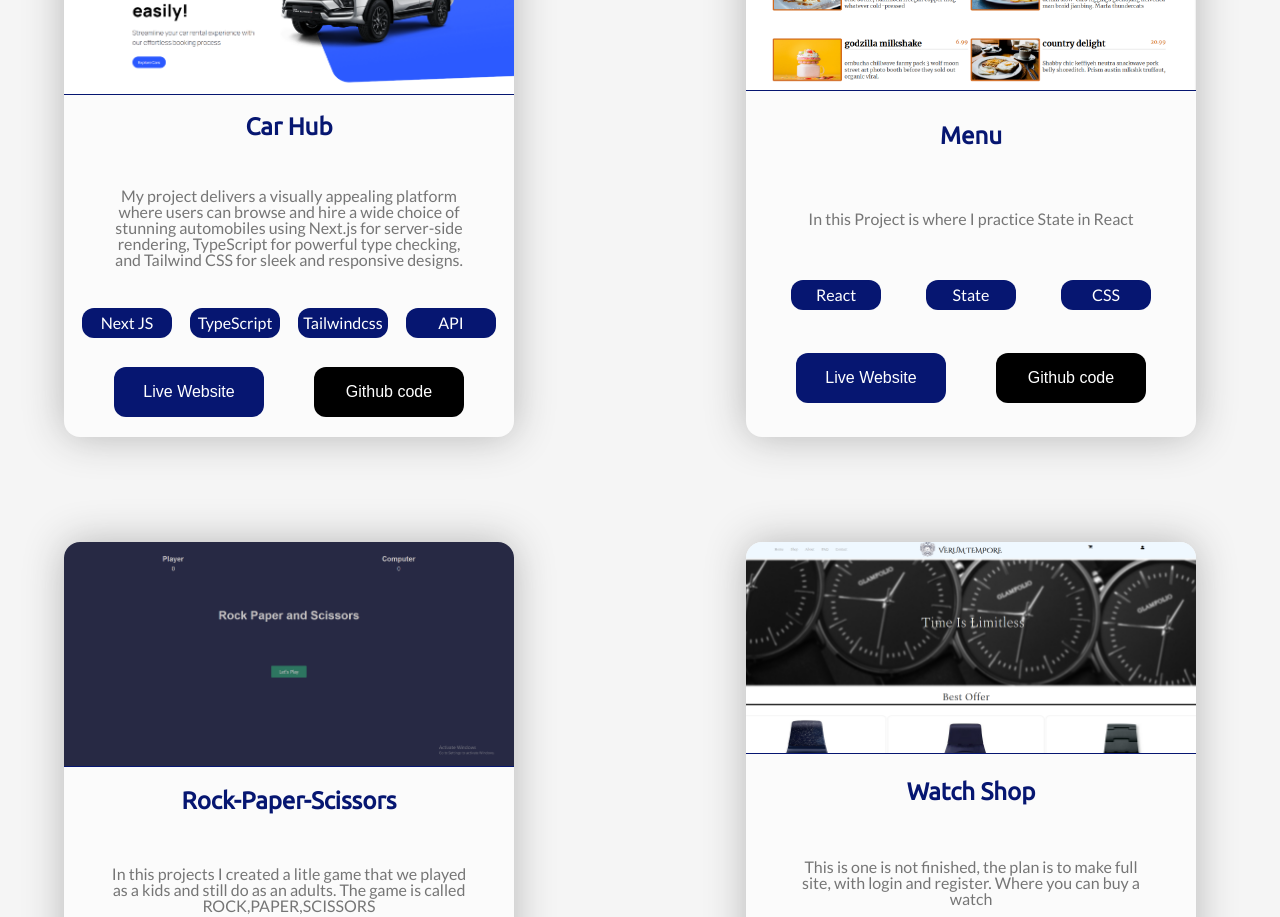
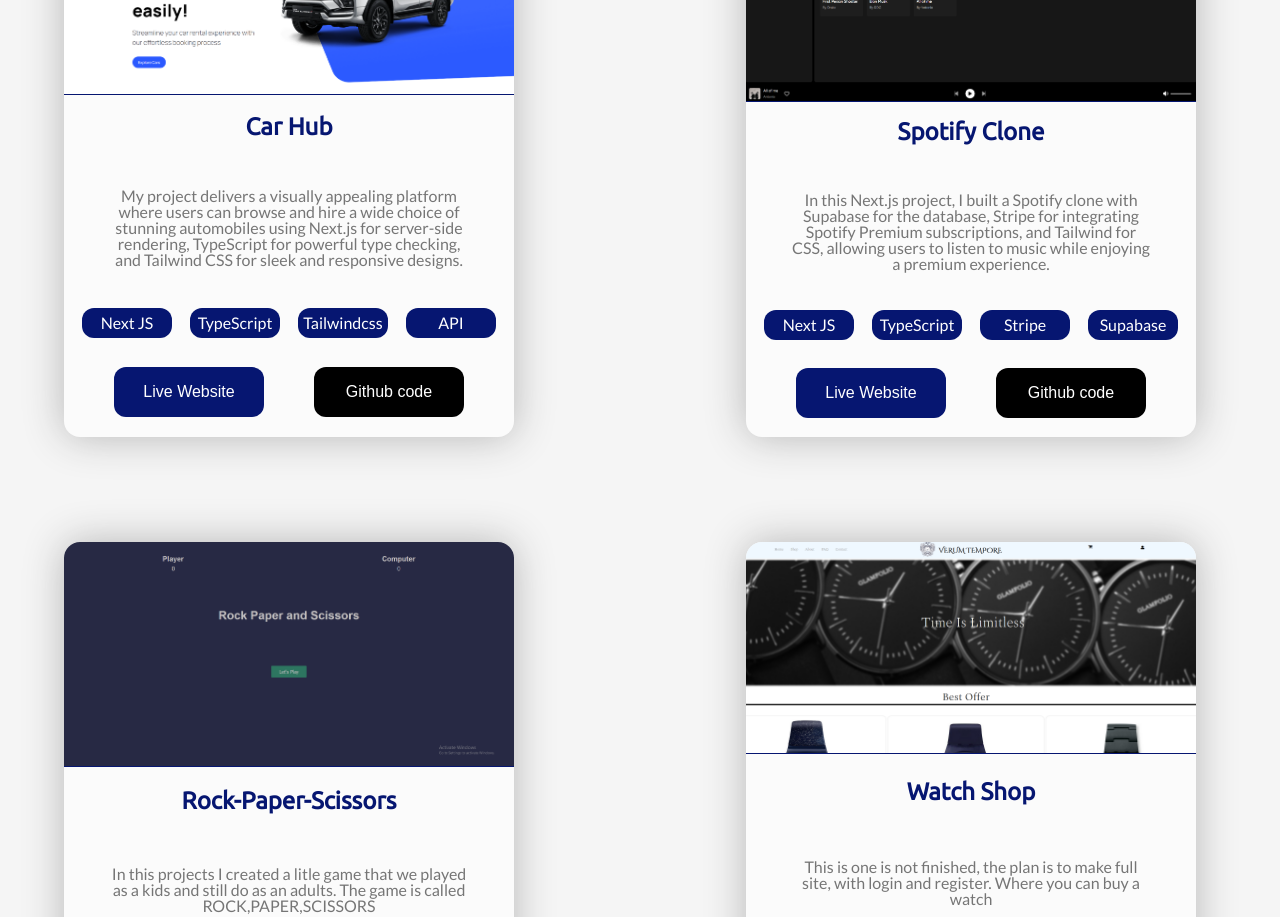
Before and after one commit to Conke99/LatestPortfolio, a React (Create React App) app: page / in a window 1280 px wide. Shown: the part 2660-3577 px from the top of the page. Built offline with nearby package versions, Linux system fonts and the light colour scheme.

Commit message:
added new project

```diff
--- a/src/Components/Projects/Projects.js
+++ b/src/Components/Projects/Projects.js
@@ -34,11 +34,12 @@ const Projects = () => {
     {
       id: 4,
       img: "./Images/ProjectImages/Project 4.png",
-      name: "Menu",
-      about: "In this Project is where I practice State in React",
-      tech: ["React", "State", "CSS"],
-      liveWebsite: "https://elastic-easley-cc51c8.netlify.app/",
-      gitHub: "https://github.com/FoodNipple/Menu",
+      name: "Spotify Clone",
+      about:
+        "In this Next.js project, I built a Spotify clone with Supabase for the database, Stripe for integrating Spotify Premium subscriptions, and Tailwind for CSS, allowing users to listen to music while enjoying a premium experience.",
+      tech: ["Next JS", "TypeScript", "Stripe", "Supabase"],
+      liveWebsite: "https://spotify-clone-h7ewjk1mt-conke99.vercel.app/",
+      gitHub: "https://github.com/Conke99/spotify-clone",
     },
     {
       id: 5,
```
Also changed, not shown: public/Images/ProjectImages/Project 4.png.
